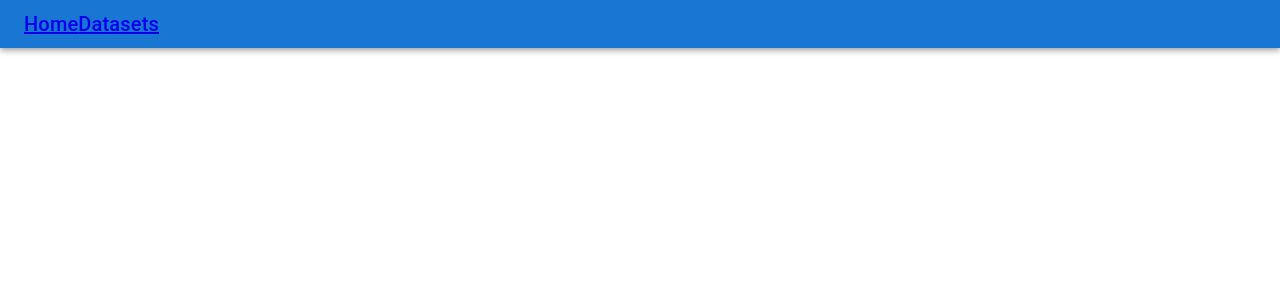
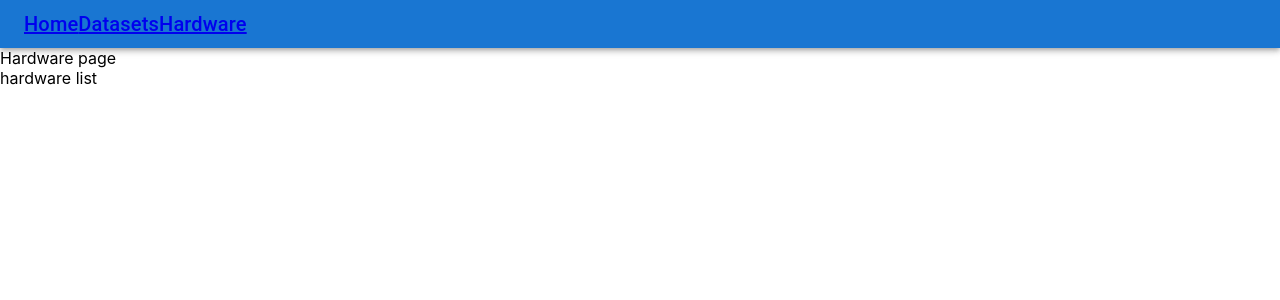
Before and after one commit to SoftwareDesignLab-Fall21-Project/ReactProject, a React (Create React App) app: page /hardware in a window 1280 px wide. Shown: the top 300 px of the page. Built offline with nearby package versions, Linux system fonts and the light colour scheme.

Commit message:
Added hardware page

```diff
--- a/src/App.js
+++ b/src/App.js
@@ -3,6 +3,7 @@ import { BrowserRouter as Router, Switch, Route } from 'react-router-dom';
 import NavBar from "./components/navBar";
 import Landing from "./pages/Landing";
 import DatasetPage from "./pages/DatasetPage";
+import HardwarePage from './pages/HardwarePage';
 
 function App() {
   return (
@@ -15,6 +16,7 @@ function App() {
                 <Switch>
                     <Route path="/" exact component={Landing} />
                     <Route path="/datasets" exact component={DatasetPage}/>
+                    <Route path="/hardware" exact component={HardwarePage}/>
                 </Switch>
             </Router>
 
--- /dev/null
+++ b/src/components/HardwareList.js
@@ -0,0 +1,13 @@
+import "./HardwareList.css"
+
+function HardwareList(){
+
+    return (
+        <div className={"hardware-list"}>
+            hardware list
+        </div>
+    );
+
+}
+
+export default HardwareList;
--- a/src/components/navBar.js
+++ b/src/components/navBar.js
@@ -14,6 +14,9 @@ function NavBar(){
                 <Typography variant="h6" color="inherit" component="div">
                     <Link to="/datasets" className="nav-link">Datasets</Link>
                 </Typography>
+                <Typography variant="h6" color="inherit" component="div">
+                    <Link to="/hardware" className="nav-link">Hardware</Link>
+                </Typography>
           </Toolbar>
         </AppBar>
     );
--- /dev/null
+++ b/src/pages/HardwarePage.js
@@ -0,0 +1,13 @@
+import "./HardwarePage.css";
+import HardwareList from "../components/HardwareList";
+
+function HardwarePage(){
+    return (
+        <div>
+            <div>Hardware page</div>
+            <HardwareList/>
+        </div>
+    );
+}
+
+export default HardwarePage;
```
Also changed, not shown: src/components/HardwareList.css (added), src/pages/HardwarePage.css (added).
